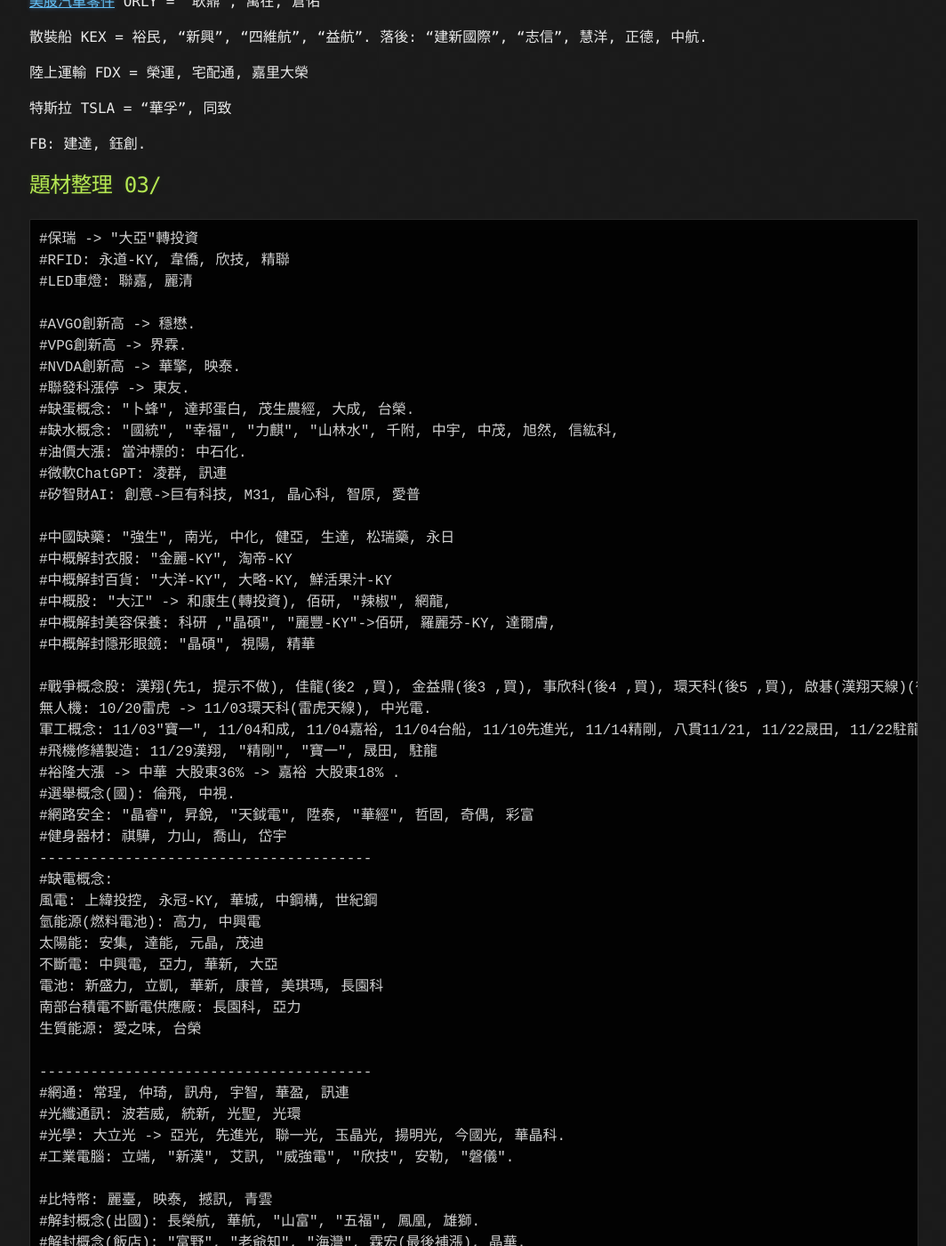
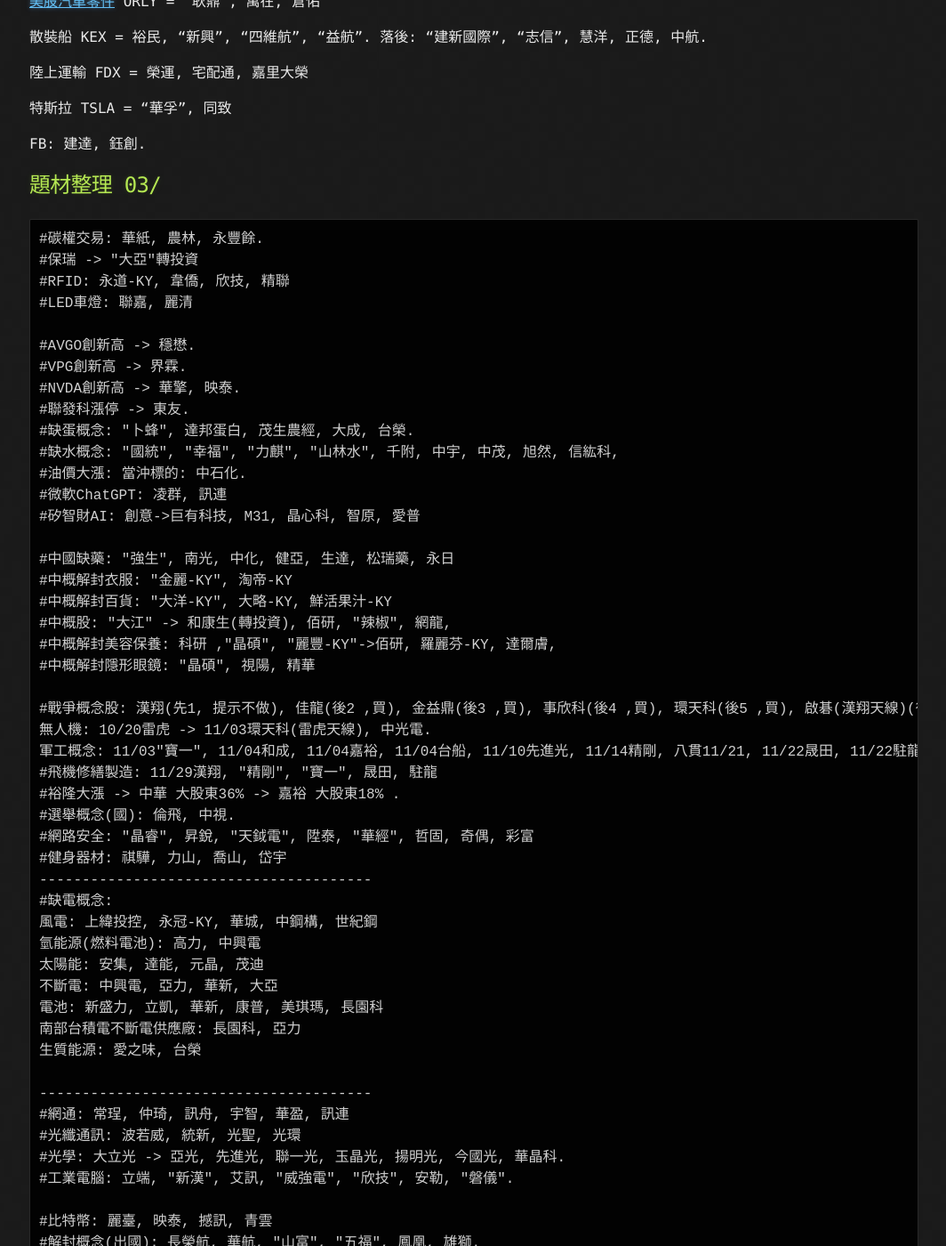
Before and after one commit to lepg5487/Stock_God, a Jekyll site: the page built from index.md, in a window 1280 px wide and 1400 px high, scrolled down 91587 px. Shown: the whole window at 89% size, without its empty margins (107-1171 px from the left). Built offline with Jekyll 4.4.1, drawn with Linux system fonts in a browser that asks for light colours; our own code applies the rules of GitHub Pages for plain Markdown files; some of the changed text lies outside the part shown.

Commit message:
Update index.md

````diff
--- a/index.md
+++ b/index.md
@@ -22,7 +22,7 @@
 ## 2023/04/21
 ```
 晚上美股0%, 早上期貨+0.1%, 盤後VAGO -1.64%.
-
+碳權交易華紙, 農林, 永豐餘.
 ```
 
 ## 2023/04/20
@@ -3728,6 +3728,7 @@
 
 ## 題材整理 03/
 ```
+#碳權交易: 華紙, 農林, 永豐餘.
 #保瑞 -> "大亞"轉投資
 #RFID: 永道-KY, 韋僑, 欣技, 精聯
 #LED車燈: 聯嘉, 麗清
````
